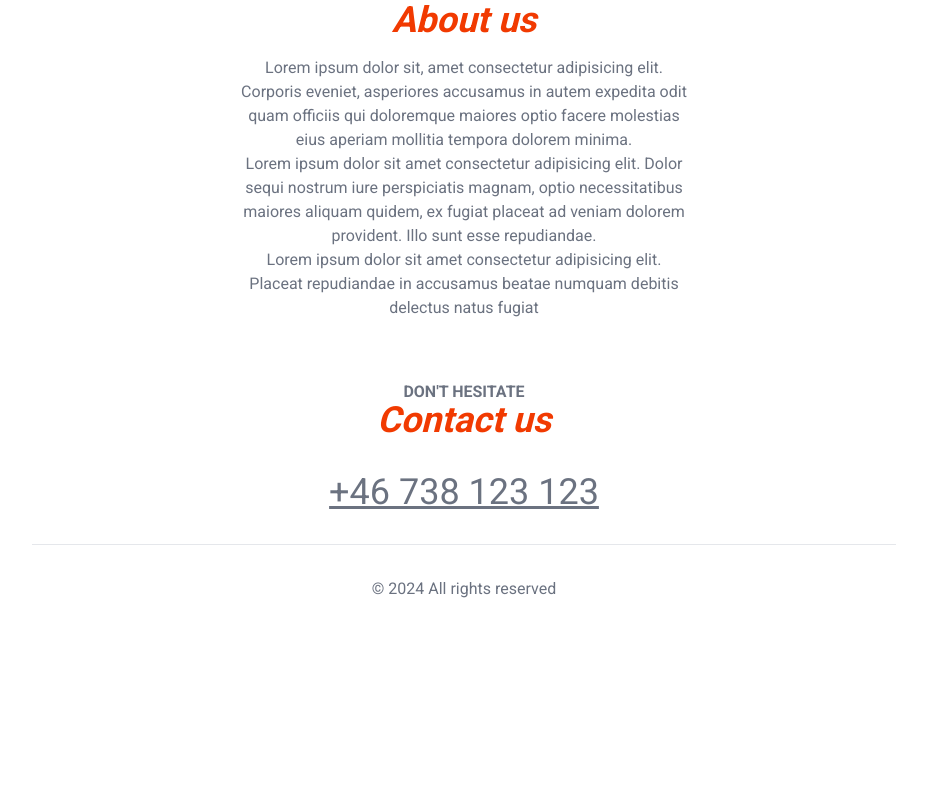
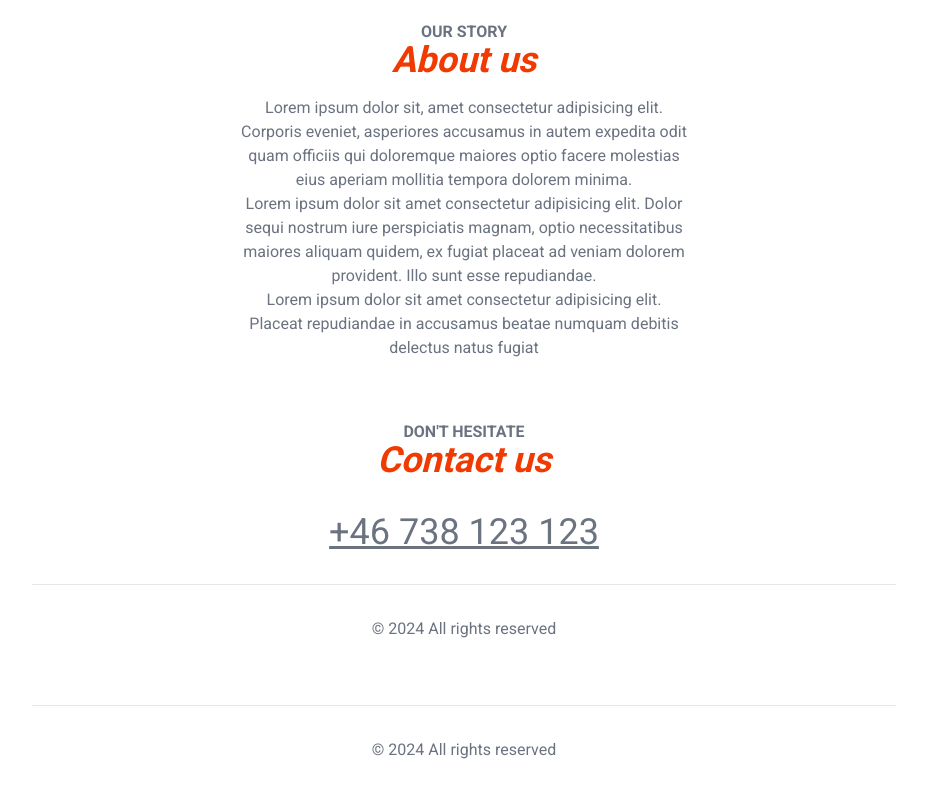
Before and after one commit to msasankaweerarathna/food-ordering-app, a Next.js app: page / in a window 1280 px wide. Shown: the part 1436-2234 px from the top of the page, without its empty margins (176-1103 px from the left). Before the commit the page ends 2085 px from the top, so only its background shows below. Built offline with nearby package versions, Linux system fonts and the light colour scheme.

Commit message:
feat: Add Header component and footer to layout.js
- Imported Header component into layout.js and added it to the layout structure
- Added a footer section with copyright information for 2024
- Ensured consistent styling with borders, padding, and text alignment

```diff
--- a/src/app/layout.js
+++ b/src/app/layout.js
@@ -31,6 +31,7 @@
 
 import { Roboto } from "next/font/google";
 import "./globals.css";
+import Header from "./components/layout/Header";
 
 const roboto = Roboto({ subsets: ["latin"], weight: ["400", "500", "700"] });
 
@@ -44,7 +45,11 @@ export default function RootLayout({ children }) {
     <html lang="en">
       <body className={roboto.className}>
         <main main className="max-w-4xl mx-auto p-4">
+          <Header />
           {children}
+          <footer className="border-t p-8 text-center text-gray-500 mt-8">
+            &copy; 2024 All rights reserved
+          </footer>
         </main>
       </body>
     </html>
```
